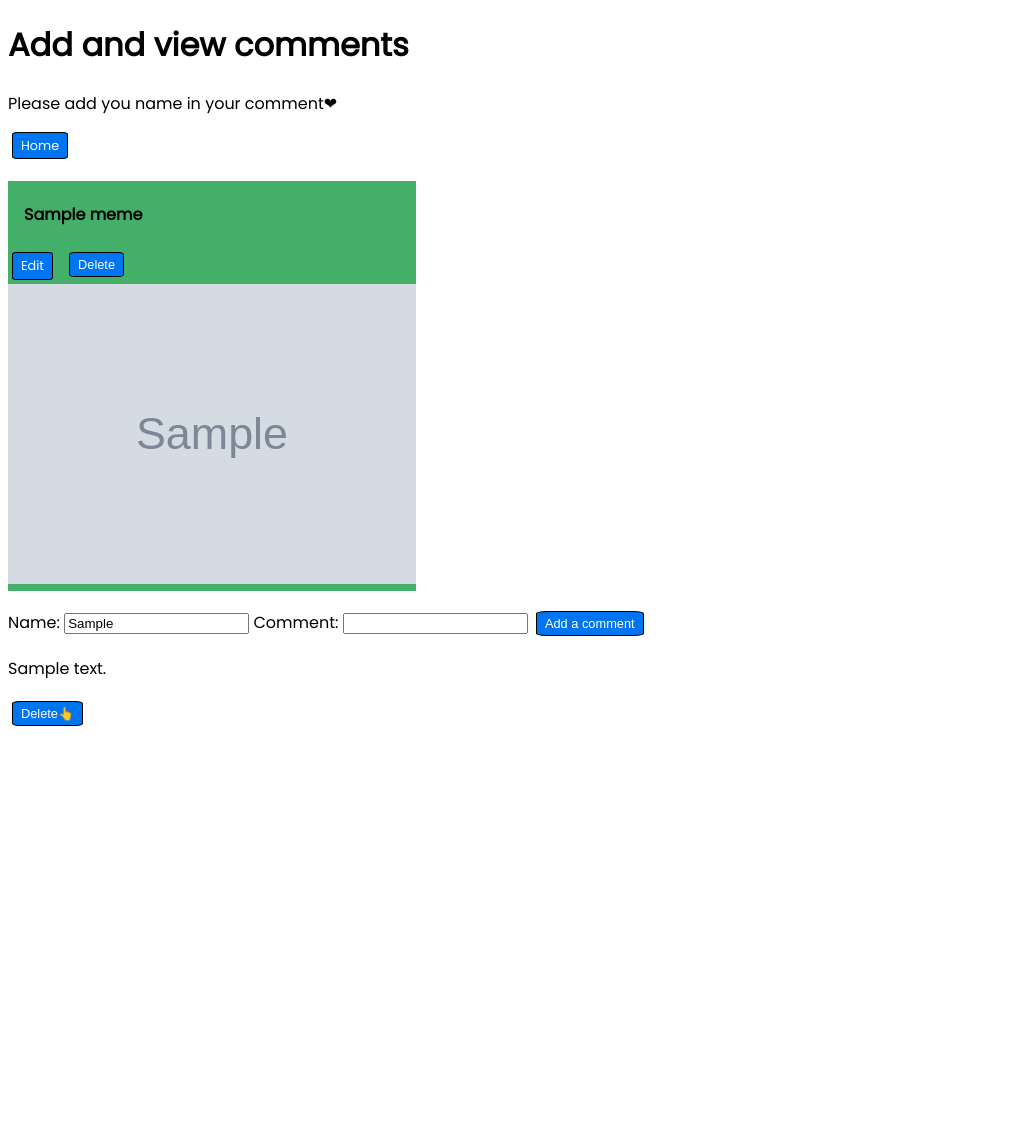
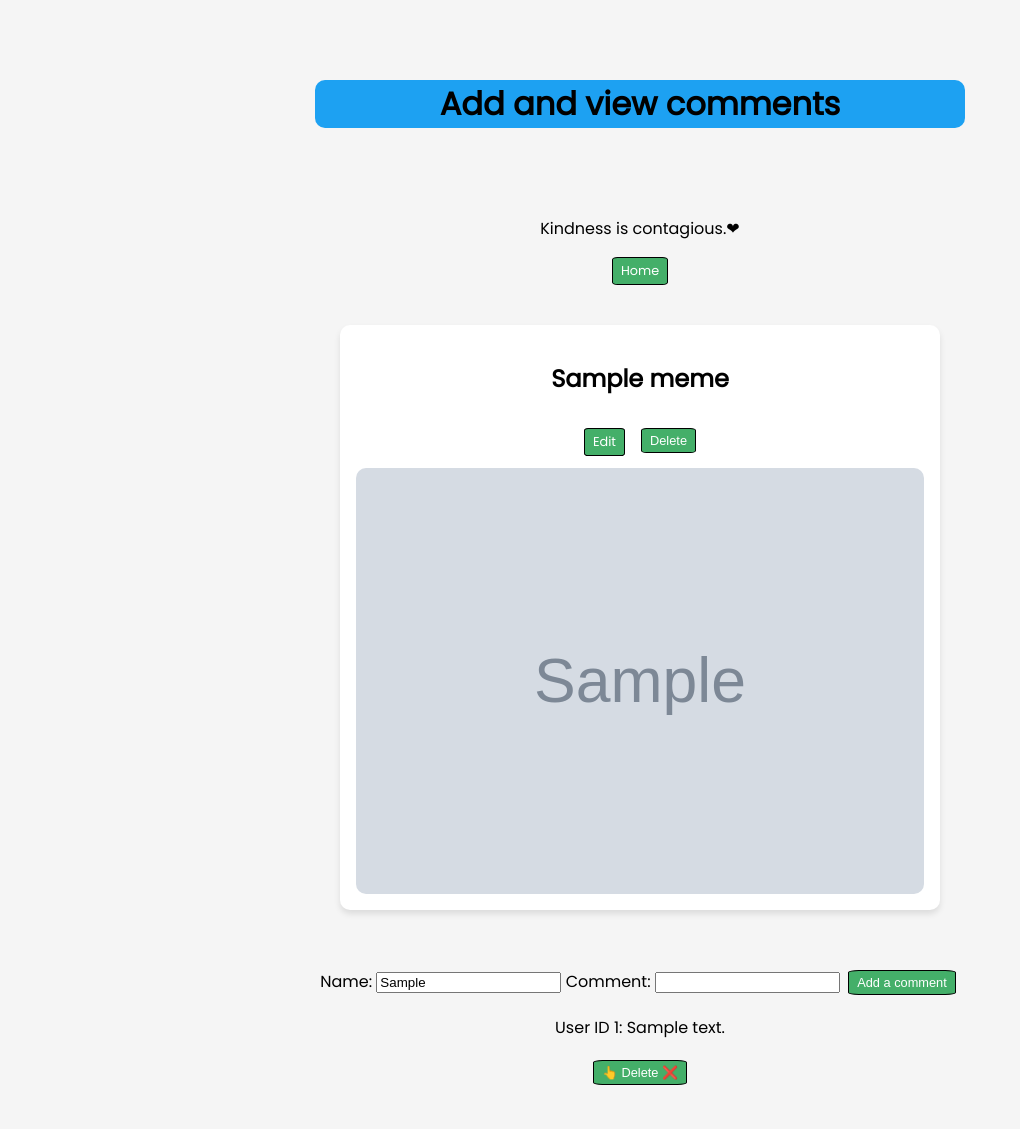
Before and after one commit to WenhuiXu1/shrimp_share_app, a Flask app: page /comments/1/new in a window 1280 px wide. Shown: the whole page, without its empty margins (0-1020 px from the left). Before the commit the page ends 726 px from the top, so only its background shows below. Run offline with Flask 3, Linux system fonts and the light colour scheme; the visitor is signed in with stand-in values (Sample User, id 1); grey boxes marked "Sample" are stand-in pictures; a database or web service that is not in the repository returns one stand-in record (values such as "Sample title"); some libraries are stand-ins or nearby versions.

Commit message:
adding some css and get the comment to display on main page

```diff
--- a/app.py
+++ b/app.py
@@ -6,12 +6,13 @@ from routes.sessions_routes import sessions_routes
 from dotenv import load_dotenv
 load_dotenv()
 
-db_url = os.environ.get('DATABASE_URL')
+# db_url = os.environ.get('DATABASE_URL')
 
 app = Flask(__name__)
+SECRET_KEY = os.environ.get('FLASK_SECRET_KEY')
+app.config['SECRET_KEY'] = SECRET_KEY
+
 app.secret_key = os.environ.get('FLASK_SECRET_KEY')
-app.config['SECRET_KEY'] = os.environ.get('FLASK_SECRET_KEY')
-
 
 app.register_blueprint(memes_routes)
 app.register_blueprint(users_routes)
--- a/controllers/memes_controller.py
+++ b/controllers/memes_controller.py
@@ -50,13 +50,18 @@ def comment_new(id):
     user = find_user_by_id(user_id)
     return render_template('comments/new.html', current_user=current_user(), meme = meme, comments = comments, comment_by_id = comment_by_id, user=user)
 
+# def get_meme_by_id(id):
+#     memes = all_memes()
+#     for meme in memes:
+#         if meme['id'] == id:
+#             meme_by_id = meme
+#     return meme_by_id
+
 def create_comment(id):
     content = request.form.get('content')
     # user_id = request.form.get('user_id')
     comment_meme(session['user_id'], id, content)
-    comments = get_comments()
-    comment_by_id = get_comments_by_id(id)
-    return render_template('comments/display.html', comments = comments, comment_by_id = comment_by_id)
+    return redirect('/')
 
 def delete_comment(id):
     delete_a_comment(id)
--- a/static/css/style.css
+++ b/static/css/style.css
@@ -5,21 +5,42 @@
 
 body {
     font-family: 'Poppins', sans-serif;
-    background-color: white;
+    background-color: #f5f5f5;
+}
+
+.centered {
+    text-align: center;
+}
+
+.centered-container {
+    display: flex;
+    flex-direction: column;
+    align-items: center;
+    justify-content: center;
+    margin: 2rem 0;
+    text-align: center;
+}
+
+.centered-container>* {
+    margin: 0.5rem 0;
 }
 
 .memes {
-    display: grid;
+    /* display: grid;
     grid-template-columns: repeat(auto-fill, minmax(400px, 1fr));
     gap: 1.25rem;
-    margin-top: 1.5rem;
+    margin-top: 1.5rem; */
+    display: flex;
+    flex-direction: column;
+    align-items: center;
+    gap: 1rem;
 }
 
 a,
 button {
     border: 1px solid black;
     padding: 0.25rem 0.5rem;
-    background-color: #0075f2;
+    background-color: #44AF69;
     color: white;
     font-size: 0.8rem;
     text-decoration: none;
@@ -28,33 +49,79 @@ button {
     margin: 0.25rem;
 }
 
-.meme h4 {
-    /* apply these settings to stop text from overflowing when it's really long */
-    /* white-space: nowrap;
+h1 {
+    background-color: #1DA1F2;
+    padding: 0 1rem;
+    border-radius: 10px;
+    max-width: 650px;
+    margin: 5rem auto;
+}
+
+.meme h2 {
+    white-space: nowrap;
     overflow: hidden;
-    text-overflow: ellipsis; */
+    text-overflow: ellipsis;
 }
 
 .meme {
-    background-color: #44AF69;
+    /* background-color: rgb(21, 119, 151);
+    border-radius: 10px; */
+    display: flex;
+    flex-direction: column;
+    align-items: center;
+    gap: 0.5rem;
+    background-color: white;
+    border-radius: 10px;
+    padding: 1rem;
+    width: 600px;
+    box-shadow: 0px 4px 6px rgba(0, 0, 0, 0.1);
+}
+
+.meme-content {
+    display: flex;
+    align-items: center;
+    gap: 1rem;
 }
 
 .meme img {
     width: 100%;
-    height: 300px;
-    /* crops the image - so it doesn't look stretched*/
     object-fit: cover;
+    border-radius: 10px;
+}
+
+.profile-pic {
+    width: 50px;
+    height: 50px;
+    border-radius: 50%;
 }
 
 .meme header {
     display: flex;
     align-items: center;
     justify-content: space-between;
-    background-color: #44AF69;
+    /* background-color: #1DA1F2; */
+    background-color: white;
     padding: 0 1rem;
+    border-radius: 10px;
+    /* width: 100%; */
 }
 
 .controls {
     display: flex;
     gap: 0.5rem;
 }
+
+.comments {
+    list-style: none;
+    margin: 0;
+    padding: 0;
+    display: flex;
+    flex-direction: column;
+    gap: 0.5rem;
+}
+
+.comments li {
+    background-color: #f5f5f5;
+    padding: 0.5rem;
+    border-radius: 10px;
+}
--- a/templates/base.html
+++ b/templates/base.html
@@ -17,4 +17,5 @@
     {% endblock %}
 </body>
 
+
 </html>
--- a/templates/comments/new.html
+++ b/templates/comments/new.html
@@ -1,14 +1,17 @@
 {% extends 'base.html' %}
 
 {% block content %}
-{% if current_user %}
-<h1>Add and view comments</h1>
-<p>Please add you name in your comment&#10084;</p>
+<h1 class="centered">Add and view comments</h1>
+
+<section class="centered-container">
+    <p>Kindness is contagious.&#10084;</p>
     <a href="/">Home</a>
+</section>
+
 <section class="memes">
     <section class="meme">
         <header>
-            <h4>{{meme['name']}}</h4>
+            <h2>{{meme['name']}}</h2>
         </header>
         <section class="controls">
             <a href="/memes/{{meme['id']}}/edit">Edit</a>
@@ -21,6 +24,7 @@
     </section>
 </section>
 
+<section class="centered-container">
     <form action="/comments/{{meme['id']}}/add" method="POST">
 
         <input type="hidden" name="user_id" value="{{ current_user['id']}}">
@@ -34,17 +38,13 @@
 
         <button>Add a comment</button>
     </form>
-<!-- {{comment_by_id}} -->
+
     {% for comment in comment_by_id %}
-<p>{{ comment['content'] }}</p>
-<!-- <p>{{user['first_name']}}: {{ comment['content'] }}</p> -->
+    <p>User ID {{comment['user_id']}}: {{ comment['content'] }}</p>
     </form>
     <form action="/comments/{{comment['id']}}/delete" method="POST">
-    <button>Delete&#128070;</button>
+        <button>&#128070; Delete &#10060;</button>
     </form>
     {% endfor %}
-
-{% else %}
-<p>Please log in to comment, thanks!</p>
-{% endif %}
+</section>
 {% endblock %}
--- a/templates/sessions/new.html
+++ b/templates/sessions/new.html
@@ -1,15 +1,17 @@
 {% extends 'base.html' %}
 
 {% block content %}
-<h1>Log in</h1>
+<h1 class="centered">Log in</h1>
+<section class="centered-container">
     <form action="/sessions" method="POST">
 
         <label for="">Email:</label>
         <input type="text" name="email">
 
-    <label for="">Password:</label>
+        <label for=""> Password:</label>
         <input type="password" name="password">
 
         <button>Log in</button>
     </form>
+</section>
 {% endblock %}
--- a/templates/users/new.html
+++ b/templates/users/new.html
@@ -1,7 +1,8 @@
 {% extends 'base.html' %}
 
 {% block content %}
-<h1>Sign up</h1>
+<h1 class="centered">Sign up</h1>
+<section class="centered-container">
     <form action="/users" method="POST">
         <label for="">First Name:</label>
         <input type="text" name="first_name">
@@ -17,4 +18,5 @@
 
         <button>Sign up</button>
     </form>
+</section>
 {% endblock %}
```
Also changed, not shown: db/db.py (+0 -8 lines), db/schema.sql (+8 -4 lines), templates/memes/index.html (+15 -31 lines). Lines whose indentation alone changed are shown as unchanged.
